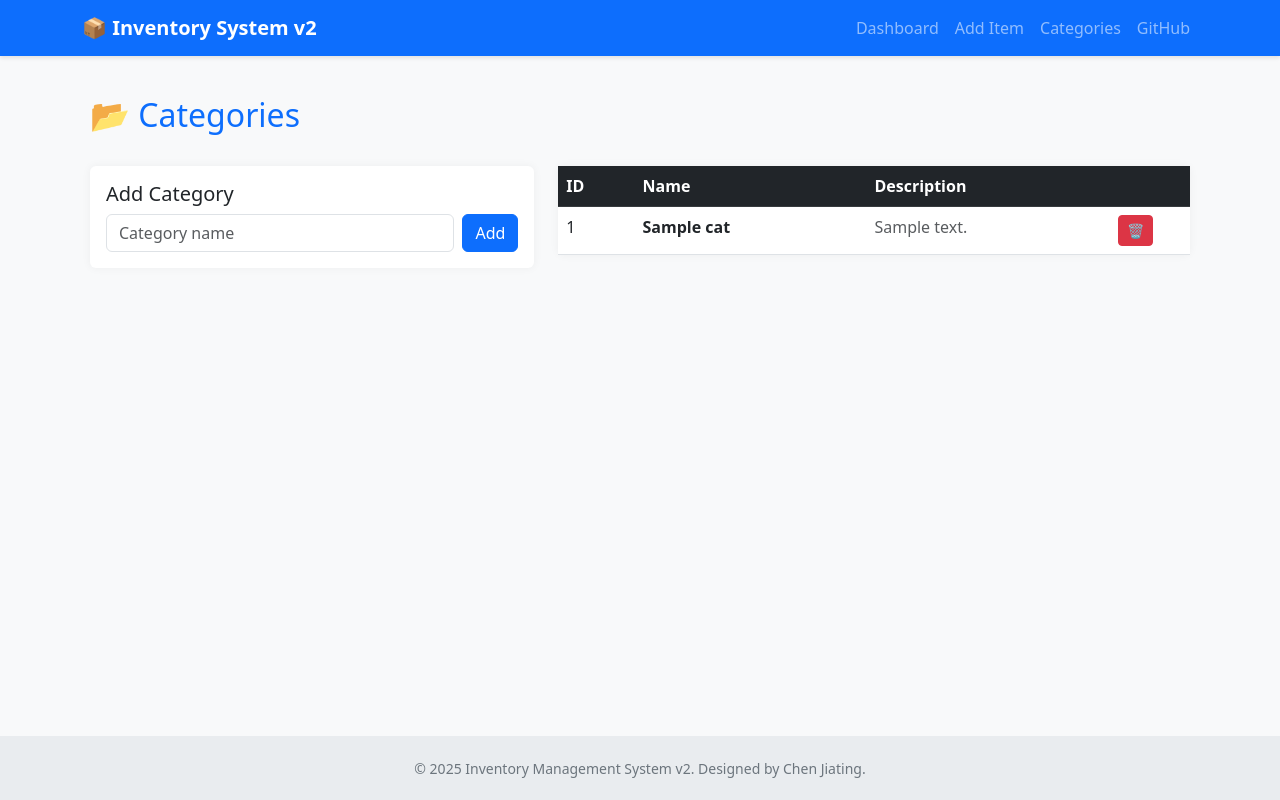
After one commit to Tinking32/inventory-system, a FastAPI app: template app/templates/categories.html in a window 1280 px wide. The commit adds this page. Run offline with FastAPI, Linux system fonts and the light colour scheme; the template is opened without the code that fills it: most values are stand-ins (such as "Sample title", 1, 10 or a date in 2020).

Commit message:
UX fixes: spotlight Ask AI, inline form errors, categories page with FK-safe delete

```diff
--- a/app/templates/add_item.html
+++ b/app/templates/add_item.html
@@ -5,6 +5,9 @@
         <div class="card mt-4">
             <div class="card-header bg-white py-3"><h3 class="mb-0 text-primary">📝 Add New Item</h3></div>
             <div class="card-body p-4">
+                {% if error %}
+                <div class="alert alert-danger">{{ error }}</div>
+                {% endif %}
                 <form action="/add" method="POST">
                     <div class="mb-3">
                         <label class="form-label fw-bold">Product Name</label>
--- a/app/templates/base.html
+++ b/app/templates/base.html
@@ -25,7 +25,7 @@
                 <ul class="navbar-nav ms-auto">
                     <li class="nav-item"><a class="nav-link" href="/">Dashboard</a></li>
                     <li class="nav-item"><a class="nav-link" href="/add">Add Item</a></li>
-                    <li class="nav-item"><a class="nav-link" href="/docs" target="_blank">API Docs</a></li>
+                    <li class="nav-item"><a class="nav-link" href="/categories">Categories</a></li>
                     <li class="nav-item"><a class="nav-link" href="https://github.com/Tinking32/inventory-system" target="_blank">GitHub</a></li>
                 </ul>
             </div>
--- /dev/null
+++ b/app/templates/categories.html
@@ -0,0 +1,55 @@
+{% extends "base.html" %}
+{% block content %}
+
+<div class="d-flex justify-content-between align-items-center mb-4">
+    <h2 class="text-primary">📂 Categories</h2>
+</div>
+
+{% if error %}
+<div class="alert alert-danger alert-dismissible fade show">
+    {{ error }}
+    <button type="button" class="btn-close" data-bs-dismiss="alert"></button>
+</div>
+{% endif %}
+
+<div class="row">
+    <div class="col-md-5">
+        <div class="card">
+            <div class="card-body">
+                <h5 class="card-title">Add Category</h5>
+                <form action="/categories" method="POST" class="d-flex gap-2">
+                    <input type="text" name="name" class="form-control" placeholder="Category name" required>
+                    <button type="submit" class="btn btn-primary">Add</button>
+                </form>
+            </div>
+        </div>
+    </div>
+    <div class="col-md-7">
+        <div class="card">
+            <div class="card-body p-0">
+                <table class="table table-hover mb-0">
+                    <thead class="table-dark">
+                        <tr><th>ID</th><th>Name</th><th>Description</th><th style="width:80px"></th></tr>
+                    </thead>
+                    <tbody>
+                        {% for cat in categories %}
+                        <tr>
+                            <td>{{ cat.id }}</td>
+                            <td><strong>{{ cat.name }}</strong></td>
+                            <td class="text-muted">{{ cat.description or '-' }}</td>
+                            <td>
+                                <form action="/categories/{{ cat.id }}/delete" method="POST" onsubmit="return confirm('Delete {{ cat.name }}?');">
+                                    <button class="btn btn-danger btn-sm">🗑</button>
+                                </form>
+                            </td>
+                        </tr>
+                        {% else %}
+                        <tr><td colspan="4" class="text-center text-muted py-3">No categories yet.</td></tr>
+                        {% endfor %}
+                    </tbody>
+                </table>
+            </div>
+        </div>
+    </div>
+</div>
+{% endblock %}
```
Also changed, not shown: app/routers/frontend.py (+75 -8 lines), app/templates/index.html (+44 -1 lines).
